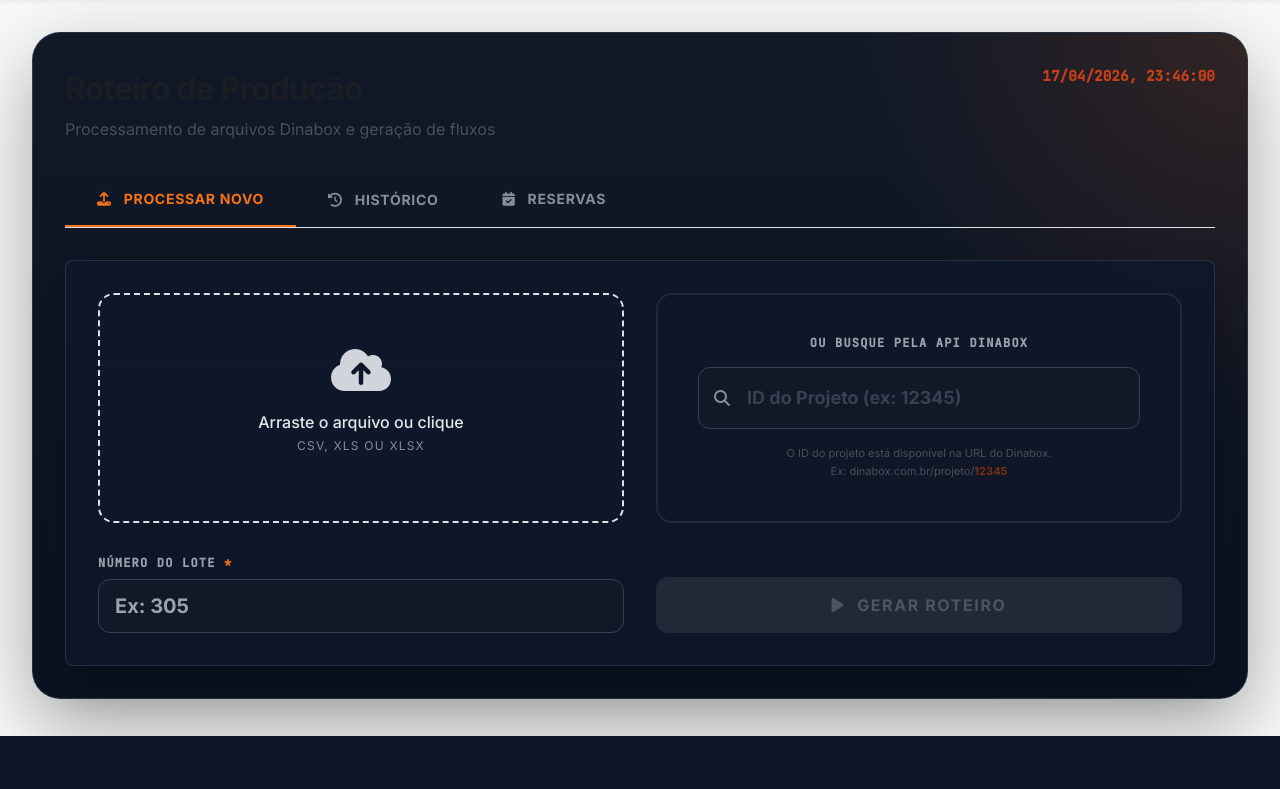
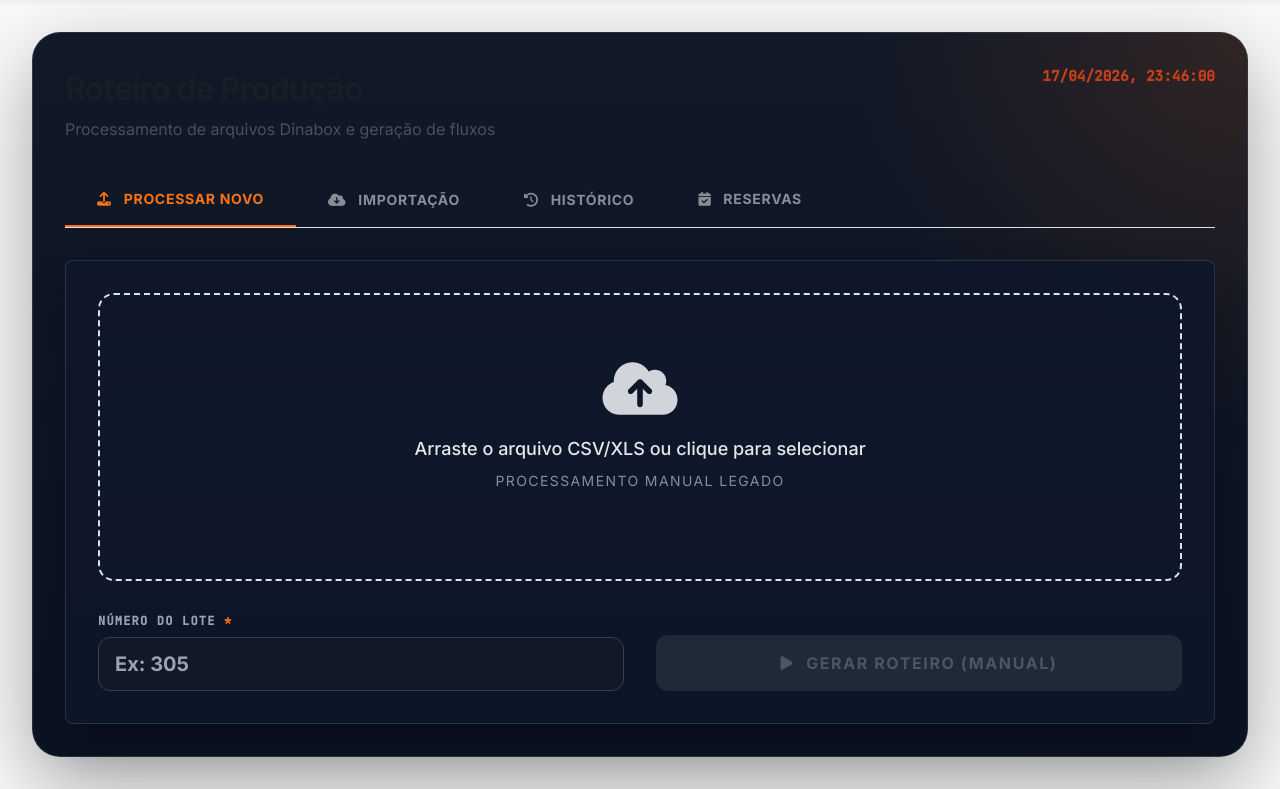
Before and after one commit to paulo15z/Tarugo-1.0, a Django app: page /pcp/ in a window 1280 px wide. Shown: the part 64-853 px from the top of the page. Before the commit the page ends 800 px from the top, so only its background shows below. Run offline with Django 5.2, Linux system fonts and the light colour scheme; the visitor is signed in with stand-in values (Sample User, id 1); parts of the project's set-up code (start-up, migrations or seed data) failed here and were passed over; some libraries are stand-ins or nearby versions.

Commit message:
UI: Separate legacy upload and API import into distinct tabs

```diff
--- a/apps/pcp/templates/pcp/index.html
+++ b/apps/pcp/templates/pcp/index.html
@@ -145,45 +145,27 @@
     </button>
     <button onclick="showTab(1)" id="tab-1"
             class="tab-button px-8 py-4 font-bold text-sm text-gray-500 hover:text-gray-300 display uppercase tracking-wider">
+        <i class="fas fa-cloud-download-alt mr-2"></i> Importação
+    </button>
+    <button onclick="showTab(2)" id="tab-2"
+            class="tab-button px-8 py-4 font-bold text-sm text-gray-500 hover:text-gray-300 display uppercase tracking-wider">
         <i class="fas fa-history mr-2"></i> Histórico
     </button>
-    <a href="{% url 'estoque:lista_reservas' %}" id="tab-2"
+    <a href="{% url 'estoque:lista_reservas' %}" id="tab-3"
             class="tab-button px-8 py-4 font-bold text-sm text-gray-500 hover:text-gray-300 display uppercase tracking-wider">
         <i class="fas fa-calendar-check mr-2"></i> Reservas
     </a>
 </div>
 
-<!-- TAB 1: UPLOAD -->
+<!-- TAB 0: UPLOAD LEGADO -->
 <div id="tab-content-0" class="tab-content">
     <div class="card p-8">
-        <div class="grid grid-cols-1 lg:grid-cols-2 gap-8 mb-8">
-            <!-- Upload de Arquivo -->
-            <div id="drop-area"
-                 class="border-2 border-dashed border-gray-300 hover:border-orange-500 rounded-2xl p-10 text-center cursor-pointer flex flex-col items-center justify-center">
-                <i class="fas fa-cloud-upload-alt text-5xl text-gray-300 mb-4"></i>
-                <p class="text-base font-medium text-gray-200">Arraste o arquivo ou clique</p>
-                <p class="text-xs text-gray-500 mt-1 uppercase tracking-widest">CSV, XLS ou XLSX</p>
-                <div id="file-name" class="mt-4 text-orange-500 font-bold mono text-sm"></div>
-            </div>
-
-            <!-- Busca por API -->
-            <div class="flex flex-col justify-center border-2 border-gray-800 rounded-2xl p-10 bg-gray-900/30">
-                <label class="block text-xs font-bold text-gray-400 uppercase tracking-widest mb-4 mono text-center">
-                    Ou busque pela API Dinabox
-                </label>
-                <div class="relative">
-                    <span class="absolute inset-y-0 left-0 pl-4 flex items-center text-gray-500">
-                        <i class="fas fa-search"></i>
-                    </span>
-                    <input type="text" id="input-project-id" placeholder="ID do Projeto (ex: 12345)"
-                           class="w-full bg-gray-900 border border-gray-700 rounded-xl pl-12 pr-4 py-4 text-lg font-bold text-orange-500 focus:outline-none focus:ring-2 focus:ring-orange-500 placeholder:text-gray-700"
-                           oninput="verificarPronto()">
-                </div>
-                <p class="text-[11px] text-gray-600 mt-4 text-center leading-relaxed">
-                    O ID do projeto está disponível na URL do Dinabox.<br>
-                    Ex: dinabox.com.br/projeto/<span class="text-orange-900 font-bold">12345</span>
-                </p>
-            </div>
+        <div id="drop-area"
+             class="border-2 border-dashed border-gray-300 hover:border-orange-500 rounded-2xl p-16 text-center cursor-pointer mb-8">
+            <i class="fas fa-cloud-upload-alt text-6xl text-gray-300 mb-4"></i>
+            <p class="text-lg font-medium text-gray-200">Arraste o arquivo CSV/XLS ou clique para selecionar</p>
+            <p class="text-sm text-gray-500 mt-2 uppercase tracking-widest">Processamento Manual Legado</p>
+            <div id="file-name" class="mt-6 text-orange-500 font-bold mono text-sm"></div>
         </div>
 
         <input type="file" id="file-input" accept=".csv,.xls,.xlsx" class="hidden">
@@ -193,18 +175,63 @@
                 <label class="block text-xs font-bold text-gray-400 uppercase tracking-widest mb-2 mono">
                     Número do Lote <span class="text-orange-500">*</span>
                 </label>
-                <input type="number" id="input-lote" min="1" placeholder="Ex: 305"
+                <input type="number" id="input-lote-legacy" min="1" placeholder="Ex: 305"
                        class="w-full bg-gray-900 border border-gray-700 rounded-xl px-4 py-3 text-xl font-bold text-orange-500 focus:outline-none focus:ring-2 focus:ring-orange-500"
                        oninput="verificarPronto()">
             </div>
-            <button id="btn-processar"
-                    onclick="processarArquivo()"
+            <button id="btn-processar-legacy"
+                    onclick="processarArquivo('legacy')"
                     disabled
                     class="w-full bg-orange-600 hover:bg-orange-700 disabled:bg-gray-800 disabled:text-gray-600 text-white font-bold py-4 rounded-xl flex items-center justify-center gap-3 transition-all display uppercase tracking-widest">
                 <i class="fas fa-play"></i>
-                Gerar Roteiro
+                Gerar Roteiro (Manual)
             </button>
         </div>
+    </div>
+</div>
+
+<!-- TAB 1: IMPORTAÇÃO API (NOVO) -->
+<div id="tab-content-1" class="tab-content hidden">
+    <div class="card p-8">
+        <div class="flex flex-col items-center justify-center border-2 border-gray-800 rounded-2xl p-12 bg-gray-900/30 mb-8">
+            <div class="w-full max-w-md">
+                <label class="block text-xs font-bold text-gray-400 uppercase tracking-widest mb-4 mono text-center">
+                    Importar Projeto via API Dinabox
+                </label>
+                <div class="relative">
+                    <span class="absolute inset-y-0 left-0 pl-4 flex items-center text-gray-500">
+                        <i class="fas fa-fingerprint text-xl"></i>
+                    </span>
+                    <input type="text" id="input-project-id" placeholder="ID do Projeto (ex: 12345)"
+                           class="w-full bg-gray-900 border border-gray-700 rounded-xl pl-12 pr-4 py-5 text-2xl font-bold text-orange-500 focus:outline-none focus:ring-2 focus:ring-orange-500 placeholder:text-gray-800"
+                           oninput="verificarPronto()">
+                </div>
+                <p class="text-xs text-gray-600 mt-6 text-center leading-relaxed">
+                    O ID do projeto está disponível na URL do Dinabox.<br>
+                    Ex: dinabox.com.br/projeto/<span class="text-orange-900 font-bold">12345</span>
+                </p>
+            </div>
+        </div>
+
+        <div class="grid grid-cols-1 md:grid-cols-2 gap-8 items-end">
+            <div>
+                <label class="block text-xs font-bold text-gray-400 uppercase tracking-widest mb-2 mono">
+                    Número do Lote <span class="text-orange-500">*</span>
+                </label>
+                <input type="number" id="input-lote-api" min="1" placeholder="Ex: 305"
+                       class="w-full bg-gray-900 border border-gray-700 rounded-xl px-4 py-3 text-xl font-bold text-orange-500 focus:outline-none focus:ring-2 focus:ring-orange-500"
+                       oninput="verificarPronto()">
+            </div>
+            <button id="btn-processar-api"
+                    onclick="processarArquivo('api')"
+                    disabled
+                    class="w-full bg-blue-600 hover:bg-blue-700 disabled:bg-gray-800 disabled:text-gray-600 text-white font-bold py-4 rounded-xl flex items-center justify-center gap-3 transition-all display uppercase tracking-widest">
+                <i class="fas fa-sync-alt"></i>
+                Importar e Gerar XLS
+            </button>
+        </div>
+    </div>
+</div>
 
         <div id="progress-wrap" class="hidden mt-8">
             <div class="h-1.5 bg-gray-800 rounded-full overflow-hidden">
@@ -268,7 +295,7 @@
 </div>
 
 <!-- TAB 2: HISTÓRICO -->
-<div id="tab-content-1" class="tab-content hidden">
+<div id="tab-content-2" class="tab-content hidden">
     <div class="card p-0 overflow-hidden">
         <div class="p-8 border-b border-gray-800">
             <h2 class="text-lg font-bold text-gray-100 display uppercase tracking-wider">Histórico de Processamentos</h2>
@@ -415,7 +442,7 @@
             btn.classList.toggle('text-gray-500', i !== tabIndex);
             btn.classList.toggle('tab-button-active', i === tabIndex);
         });
-        if (tabIndex === 1) carregarHistorico();
+        if (tabIndex === 2) carregarHistorico();
     }
 
     // Drag & Drop
@@ -442,27 +469,32 @@
     }
 
     function verificarPronto() {
-        const loteValido = document.getElementById('input-lote').value && parseInt(document.getElementById('input-lote').value) > 0;
+        const loteLegacy = document.getElementById('input-lote-legacy').value && parseInt(document.getElementById('input-lote-legacy').value) > 0;
+        const loteApi = document.getElementById('input-lote-api').value && parseInt(document.getElementById('input-lote-api').value) > 0;
         const projectId = document.getElementById('input-project-id').value.trim();
-        document.getElementById('btn-processar').disabled = !((arquivoAtual || projectId) && loteValido);
+
+        document.getElementById('btn-processar-legacy').disabled = !(arquivoAtual && loteLegacy);
+        document.getElementById('btn-processar-api').disabled = !(projectId && loteApi);
     }
 
     // Processar
-    async function processarArquivo() {
-        const lote = document.getElementById('input-lote').value;
+    async function processarArquivo(modo) {
+        const lote = modo === 'api' ? document.getElementById('input-lote-api').value : document.getElementById('input-lote-legacy').value;
         const projectId = document.getElementById('input-project-id').value.trim();
-        if ((!arquivoAtual && !projectId) || !lote) return;
+
+        if (modo === 'api' && (!projectId || !lote)) return;
+        if (modo === 'legacy' && (!arquivoAtual || !lote)) return;
 
         const formData = new FormData();
-        if (arquivoAtual) {
+        if (modo === 'api') {
+            formData.append('project_id', projectId);
+        } else {
             formData.append('arquivo', arquivoAtual);
-        }
-        if (projectId) {
-            formData.append('project_id', projectId);
         }
         formData.append('lote', lote);
 
-        document.getElementById('btn-processar').disabled = true;
+        const btn = modo === 'api' ? document.getElementById('btn-processar-api') : document.getElementById('btn-processar-legacy');
+        btn.disabled = true;
         document.getElementById('progress-wrap').classList.remove('hidden');
         document.getElementById('alert-err').classList.add('hidden');
         document.getElementById('resultado').classList.add('hidden');
@@ -474,14 +506,14 @@
                 body: formData,
             });
             const data = await response.json();
-            if (!response.ok) throw new Error(data.erro || 'Erro ao processar arquivo');
+            if (!response.ok) throw new Error(data.erro || 'Erro ao processar');
             exibirResultado(data);
         } catch (err) {
             const errDiv = document.getElementById('alert-err');
             errDiv.textContent = err.message;
             errDiv.classList.remove('hidden');
         } finally {
-            document.getElementById('btn-processar').disabled = false;
+            btn.disabled = false;
             document.getElementById('progress-wrap').classList.add('hidden');
         }
     }
```
